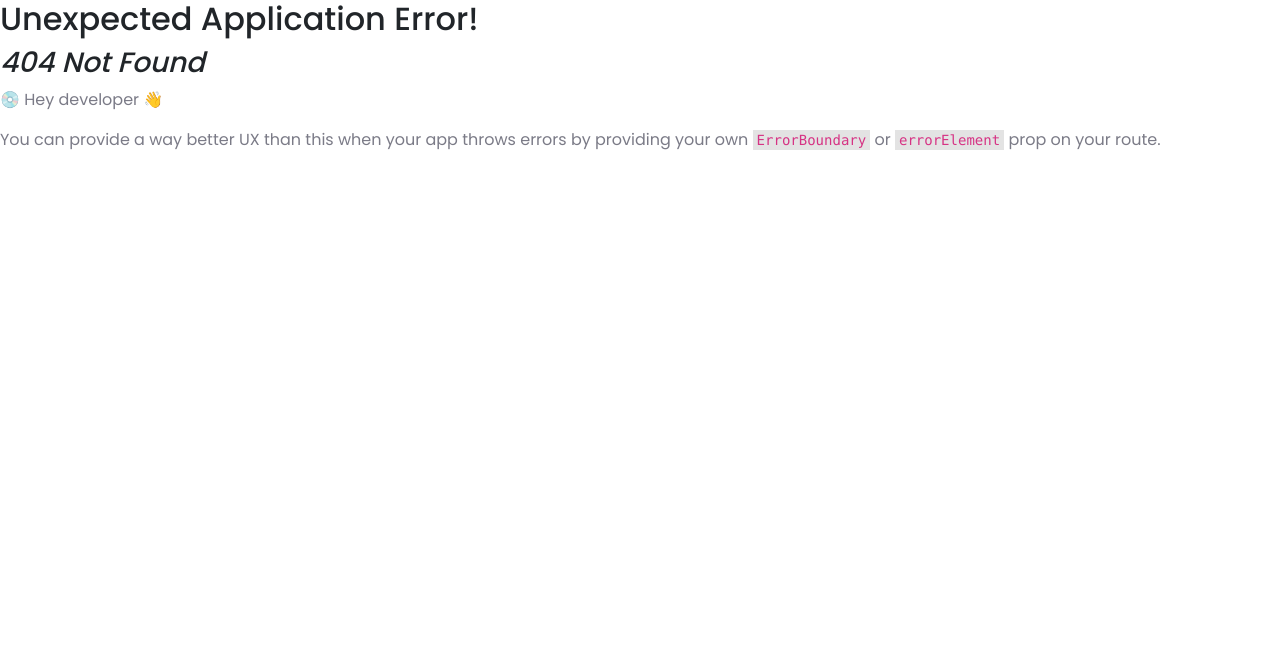
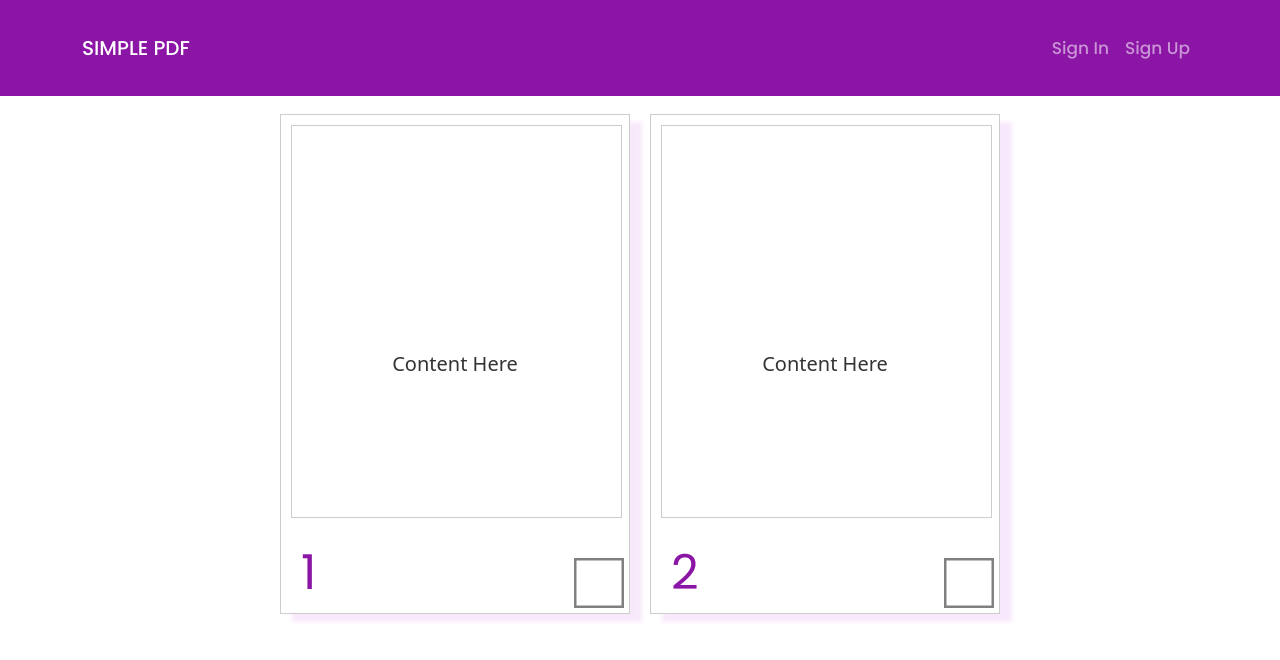
Before and after one commit to ansarworkingspace/SIMPLE-PDF-PROJECT, a React (Vite) app in the folder frontend/: page /displayPdf in a window 1280 px wide. Before the commit this address had no page. Shown: the top 660 px of the page. Built offline with nearby package versions, Linux system fonts and the light colour scheme.

Commit message:
done the UI for displaying each pdf and set up checklist for user can select any pdf in that list

```diff
--- a/frontend/src/components/hero/Hero.jsx
+++ b/frontend/src/components/hero/Hero.jsx
@@ -9,7 +9,7 @@ import { toast } from 'react-toastify';
 const Hero = () => {
 
   const { userInfo } = useSelector((state) => state.auth);
-
+  const navigate = useNavigate()
 
 
   const handleFileUpload = async (event) => {
@@ -22,6 +22,7 @@ const Hero = () => {
       await axios.post('http://localhost:5000/api/users/uploadPdf', formData);
       // If the upload is successful, you can perform additional actions here
       toast.success("PDF UPLOAD DONE")
+      navigate('/displayPdf')
     } catch (error) {
       // Handle any errors that occur during the upload
       console.error('Error uploading file: ', error);
--- /dev/null
+++ b/frontend/src/components/showcase/PdfPagesShowcase.jsx
@@ -0,0 +1,27 @@
+
+
+import React from 'react';
+import './PdfShowcase.css';
+
+const PdfShowcase = () => {
+  return (
+    <div className="pdf-showcase">
+      <div className="pdf-page-box">
+        <div className="inner-box">
+          <div className="additional-div">Content Here</div>
+        </div>
+        <div className="page-number">1</div>
+        <input type="checkbox" name="pdf-page" value="1" />
+      </div>
+      <div className="pdf-page-box">
+        <div className="inner-box">
+          <div className="additional-div">Content Here</div>
+        </div>
+        <div className="page-number" >2</div>
+        <input type="checkbox" name="pdf-page" value="2" />
+      </div>
+    </div>
+  );
+};
+
+export default PdfShowcase;
--- /dev/null
+++ b/frontend/src/components/showcase/PdfShowcase.css
@@ -0,0 +1,206 @@
+
+
+
+   /* .pdf-showcase {
+    display: flex;
+    flex-wrap: wrap;
+    justify-content: center;
+
+  }
+
+  .pdf-page-box {
+    position: relative;
+    width: 150px;
+    height: 200px;
+    margin: 10px;
+    border: 1px solid #ccc;
+
+    box-shadow: 12px 8px 4px rgb(178 4 216 / 9%);
+  }
+
+  .inner-box {
+    width: 95%;
+    height: 70%;
+    margin: 3.5px;
+    border: 1px solid #ccc;
+  }
+
+  .additional-div {
+    position: absolute;
+    top: 50%;
+    left: 50%;
+    transform: translate(-50%, -50%);
+    font-size: 16px;
+    color: #333;
+  }
+
+  .page-number {
+    position: absolute;
+    bottom: 4px;
+    left: 10px;
+    font-size: 13px;
+    color: #8b15a5;
+    font-family: "Poppins";
+  }
+
+
+  input[type='radio'] {
+    position: absolute;
+    bottom: 10px;
+    right: 10px;
+    width: 20px;
+    height: 20px;
+    -webkit-appearance: none;
+    -moz-appearance: none;
+    appearance: none;
+    border: 1px solid gray;
+    outline: none;
+    transition: 0.3s all;
+    background-color: #fff;
+  }
+
+  input[type='radio']:checked {
+    background-color: #8b15a5;
+  }
+
+  input[type='radio']:checked::after {
+    content: '\2713';
+    position: absolute;
+    top: 50%;
+    left: 50%;
+    transform: translate(-50%, -50%);
+    color: #fff;
+    font-size: 12px;
+  }
+
+
+
+  @media (min-width: 768px) {
+    .pdf-page-box {
+      width: 350px;
+      height: 500px;
+    }
+
+    .inner-box {
+      height: 79%;
+      margin: 10px;
+
+    }
+
+    .additional-div {
+      font-size: 20px;
+    }
+
+    .page-number {
+      font-size: 48px;
+      bottom: 4px;
+      left: 20px;
+    }
+
+    input[type='radio'] {
+      transform: scale(2.5);
+      bottom: 20px;
+      right: 20px;
+    }
+
+
+  } */
+
+
+
+  .pdf-showcase {
+    display: flex;
+    flex-wrap: wrap;
+    justify-content: center;
+  }
+
+  .pdf-page-box {
+    position: relative;
+    width: 150px;
+    height: 200px;
+    margin: 10px;
+    border: 1px solid #ccc;
+    box-shadow: 12px 8px 4px rgb(178 4 216 / 9%);
+  }
+
+  .inner-box {
+    width: 95%;
+    height: 70%;
+    margin: 3.5px;
+    border: 1px solid #ccc;
+  }
+
+  .additional-div {
+    position: absolute;
+    top: 50%;
+    left: 50%;
+    transform: translate(-50%, -50%);
+    font-size: 16px;
+    color: #333;
+  }
+
+  .page-number {
+    position: absolute;
+    bottom: 4px;
+    left: 10px;
+    font-size: 13px;
+    color: #8b15a5;
+    font-family: "Poppins";
+  }
+
+  input[type='checkbox'] {
+    position: absolute;
+    bottom: 10px;
+    right: 10px;
+    width: 20px;
+    height: 20px;
+    -webkit-appearance: none;
+    -moz-appearance: none;
+    appearance: none;
+    border: 1px solid gray;
+    outline: none;
+    transition: 0.3s all;
+    background-color: #fff;
+  }
+
+  input[type='checkbox']:checked {
+    background-color: #8b15a5;
+  }
+
+  input[type='checkbox']:checked::after {
+    content: '\2713';
+    position: absolute;
+    top: 50%;
+    left: 50%;
+    transform: translate(-50%, -50%);
+    color: #fff;
+    font-size: 12px;
+  }
+
+  @media (min-width: 768px) {
+    .pdf-page-box {
+      width: 350px;
+      height: 500px;
+    }
+
+    .inner-box {
+      height: 79%;
+      margin: 10px;
+    }
+
+    .additional-div {
+      font-size: 20px;
+    }
+
+    .page-number {
+      font-size: 48px;
+      bottom: 4px;
+      left: 20px;
+    }
+
+    input[type='checkbox'] {
+      transform: scale(2.5);
+      bottom: 20px;
+      right: 20px;
+    }
+  }
--- a/frontend/src/main.jsx
+++ b/frontend/src/main.jsx
@@ -15,7 +15,7 @@ import PrivateRoute from './components/privateRoute/PrivateRoute.jsx';
 import HomeScreen from './screen/homescreen/HomeScreen';
 import LoginScreen from './screen/login/LoginScreen';
 import RegisterScreen from './screen/register/RegisterScreen.jsx';
-
+import DisplayPdfPages from './screen/display/DisplayPdfPages.jsx';
 
 
 const router = createBrowserRouter(
@@ -24,6 +24,10 @@ const router = createBrowserRouter(
       <Route index={true} path='/' element={<HomeScreen />} />
       <Route path='/login' element={<LoginScreen />} />
       <Route path='/register' element={<RegisterScreen />} />
+      <Route path='/displayPdf' element={<DisplayPdfPages />} />
+
+
+
       {/* <Route path='' element={<PrivateRoute />}>
 
       </Route> */}
--- /dev/null
+++ b/frontend/src/screen/display/DisplayPdfPages.jsx
@@ -0,0 +1,12 @@
+import React from 'react'
+import PdfShowcase from '../../components/showcase/PdfPagesShowcase'
+
+function DisplayPdfPages() {
+  return (
+    <div>
+      <PdfShowcase/>
+    </div>
+  )
+}
+
+export default DisplayPdfPages
```
Also changed, not shown: 1 other file (tests, documents, lock files or other folders).
